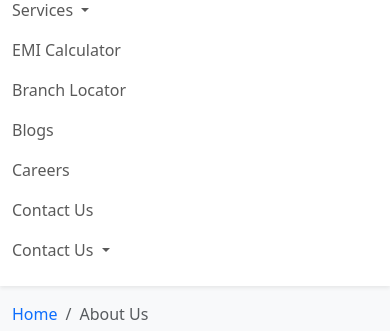
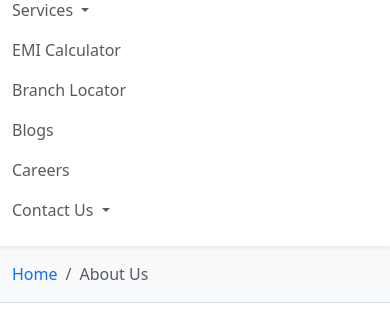
Before and after one commit to Alakh11/finwizz, a Django app: page /about-us/ in a window 390 px wide, after a click that opens the changed part. Shown: the part 196-527 px from the top of the page. Run offline with Django 5.2, Linux system fonts and the light colour scheme; parts of the project's set-up code (start-up, migrations or seed data) failed here and were passed over; grey boxes are pictures that could not be loaded.

Commit message:
navbar fix

```diff
--- a/templates/includes/navbar.html
+++ b/templates/includes/navbar.html
@@ -67,10 +67,6 @@
                     <a class="nav-link {% if request.resolver_match.url_name == 'careers' %}active{% endif %}"
                         href="{% url 'careers' %}">Careers</a>
                 </li>
-                <li class="nav-item">
-                    <a class="nav-link {% if request.resolver_match.url_name == 'contact_us' %}active{% endif %}"
-                        href="{% url 'contact_us' %}">Contact Us</a>
-                </li>
                 <li class="nav-item dropdown">
                     <a class="nav-link dropdown-toggle" href="{% url 'contact_us' %}" id="contactUsDropdown" role="button"
                         data-bs-toggle="dropdown" aria-expanded="false">
```
Also changed, not shown: static/css/navbar.css (+8 -4 lines).
